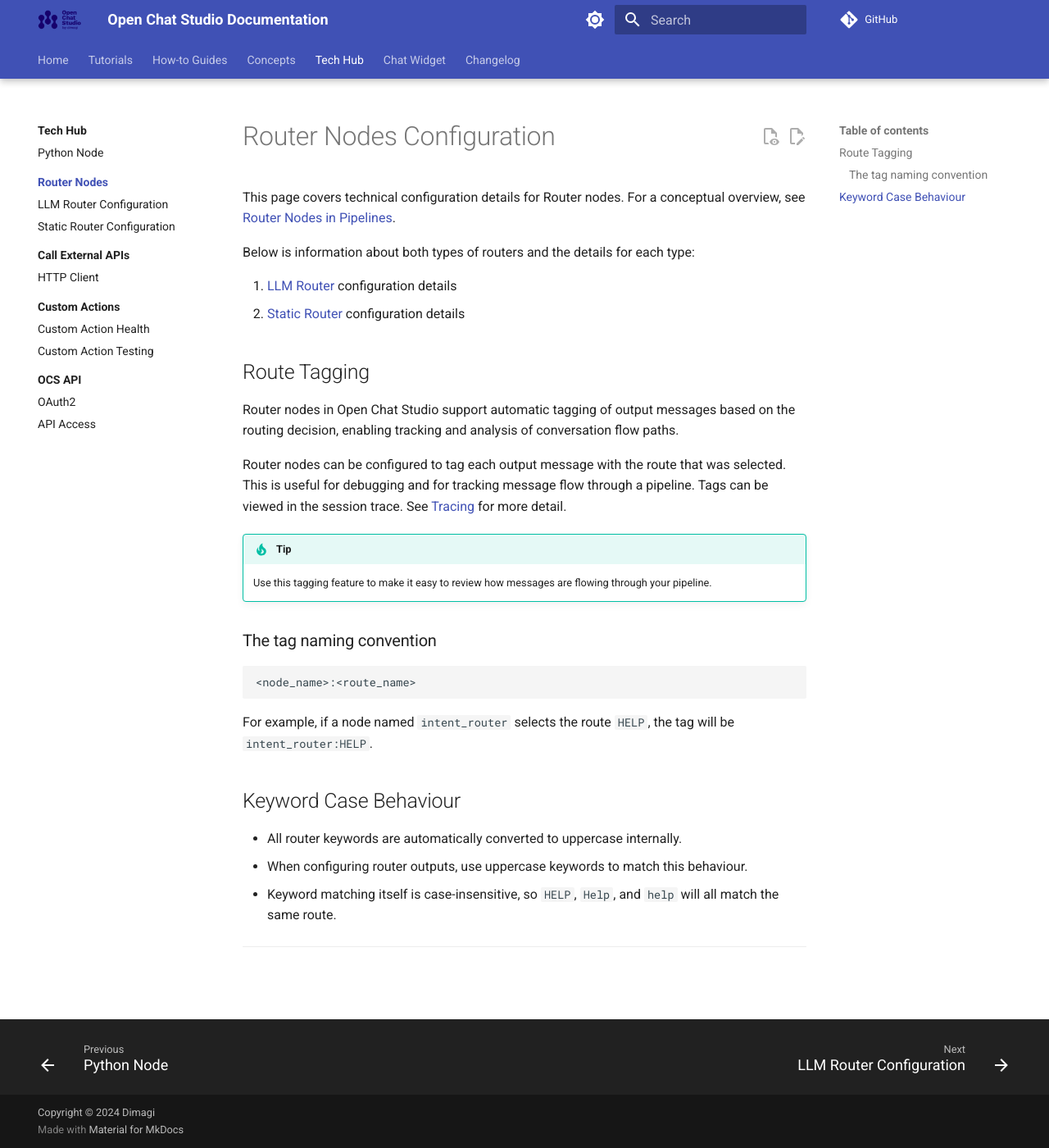
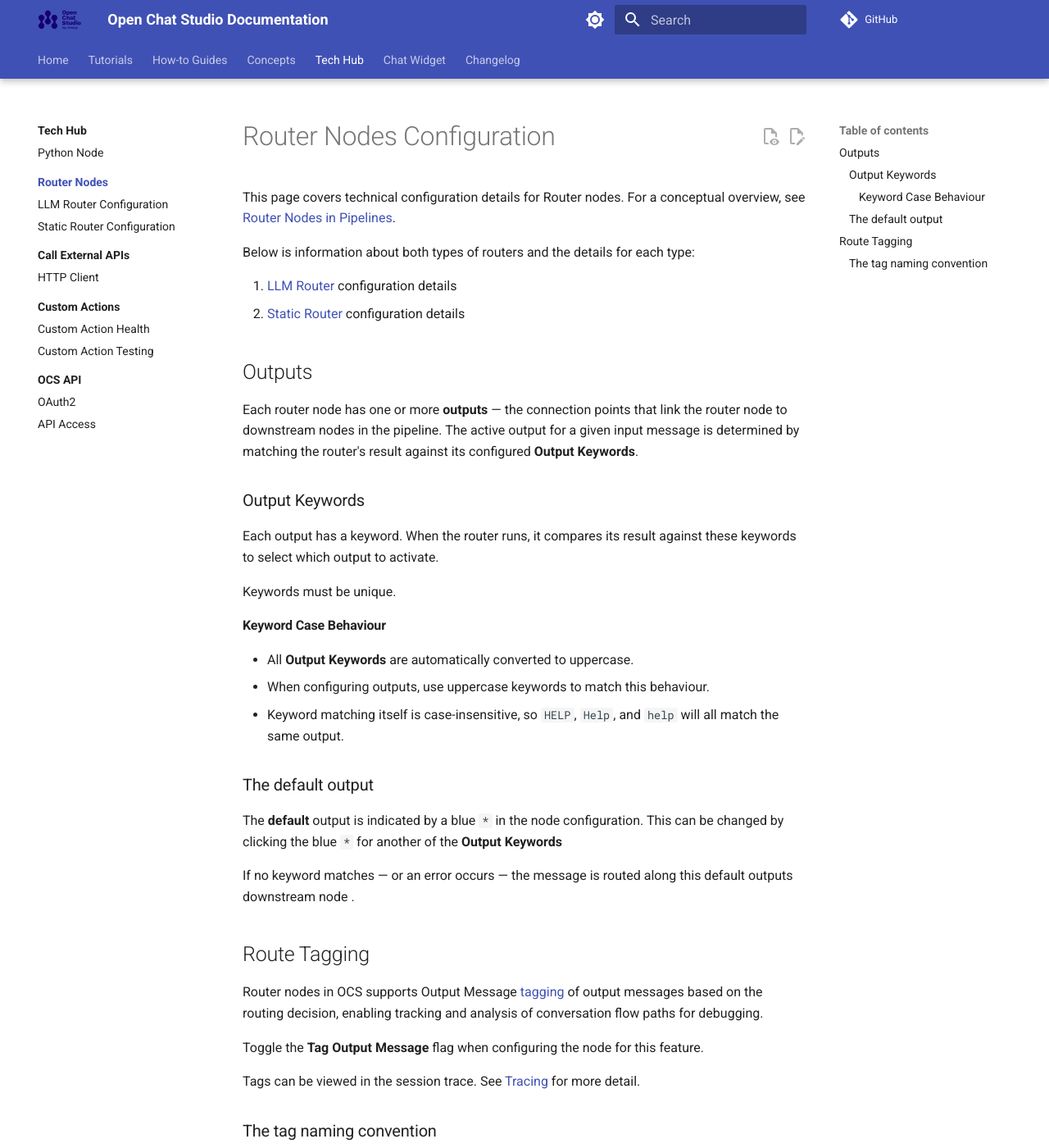
Before and after one commit to dimagi/open-chat-studio-docs, an MkDocs documentation site: the page built from docs/tech-hub/routers/index.md, in a window 1280 px wide and 1400 px high. Shown: the whole window at 82% size. Built offline with MkDocs 1.6.1 and Material for MkDocs 9.7.7, drawn with Linux system fonts in a browser that asks for light colours; a script that is not in the unit is left out; comment, search, counter and statistics services are not loaded.

Commit message:
Consistent terminology based on UI terms: "output", "output keyword"

````diff
--- a/docs/tech-hub/routers/index.md
+++ b/docs/tech-hub/routers/index.md
@@ -7,27 +7,39 @@
 1. [LLM Router](llm_router.md) configuration details
 2. [Static Router](static_router.md) configuration details
 
+## Outputs
+
+Each router node has one or more **outputs** — the connection points that link the router node to downstream nodes in the pipeline. The active output for a given input message is determined by matching the router's result against its configured **Output Keywords**.
+
+### Output Keywords
+
+Each output has a keyword. When the router runs, it compares its result against these keywords to select which output to activate.
+
+Keywords must be unique.
+
+#### Keyword Case Behaviour
+
+- All **Output Keywords** are automatically converted to uppercase.
+- When configuring outputs, use uppercase keywords to match this behaviour.
+- Keyword matching itself is case-insensitive, so `HELP`, `Help`, and `help` will all match the same output.
+
+### The default output
+
+The **default** output is indicated by a blue `*` in the node configuration. This can be changed by clicking the blue `*` for another of the **Output Keywords**
+
+If no keyword matches — or an error occurs — the message is routed along this default outputs downstream node .
+
 ## Route Tagging
 
-Router nodes in Open Chat Studio support automatic tagging of output messages based on the routing decision, enabling tracking and analysis of conversation flow paths.
+Router nodes in OCS supports Output Message [tagging](../../concepts/tags.md) of output messages based on the routing decision, enabling tracking and analysis of conversation flow paths for debugging.
 
-Router nodes can be configured to tag each output message with the route that was selected. This is useful for debugging and for tracking message flow through a pipeline. Tags can be viewed in the session trace. See [Tracing](../../concepts/tracing.md) for more detail.
+Toggle the **Tag Output Message** flag when configuring the node for this feature.
 
-!!! tip "Tip"
+Tags can be viewed in the session trace. See [Tracing](../../concepts/tracing.md) for more detail.
 
-    Use this tagging feature to make it easy to review how messages are flowing through your pipeline.
 
 ### The tag naming convention
 ```
 <node_name>:<route_name>
 ```
 For example, if a node named `intent_router` selects the route `HELP`, the tag will be `intent_router:HELP`.
-
-
-## Keyword Case Behaviour
-
-- All router keywords are automatically converted to uppercase internally.
-- When configuring router outputs, use uppercase keywords to match this behaviour.
-- Keyword matching itself is case-insensitive, so `HELP`, `Help`, and `help` will all match the same route.
-
----
````
Also changed, not shown: docs/concepts/pipelines/router_nodes.md (+15 -13 lines), docs/tech-hub/routers/llm_router.md (+8 -3 lines), docs/tech-hub/routers/static_router.md (+7 -1 lines).
